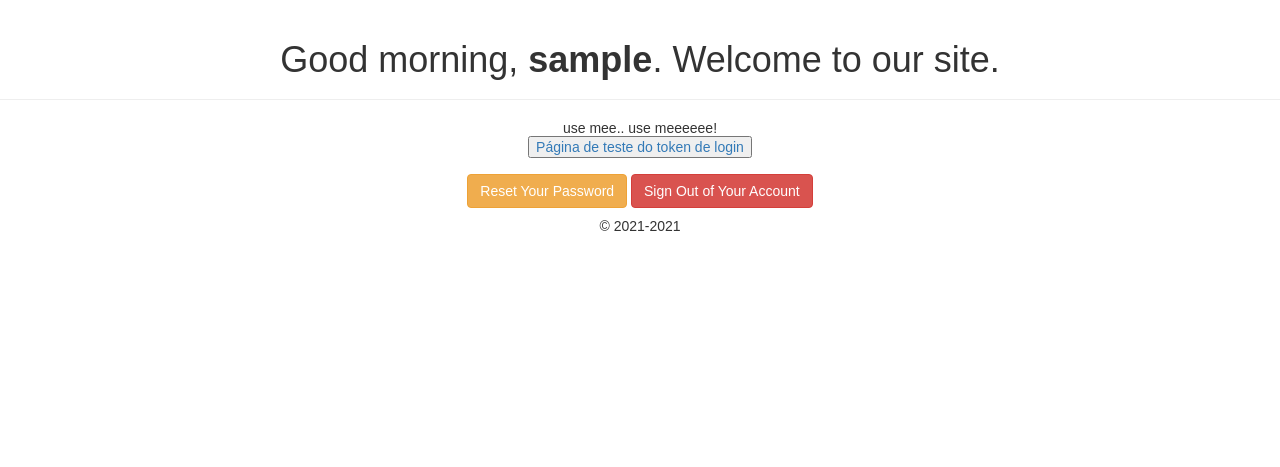
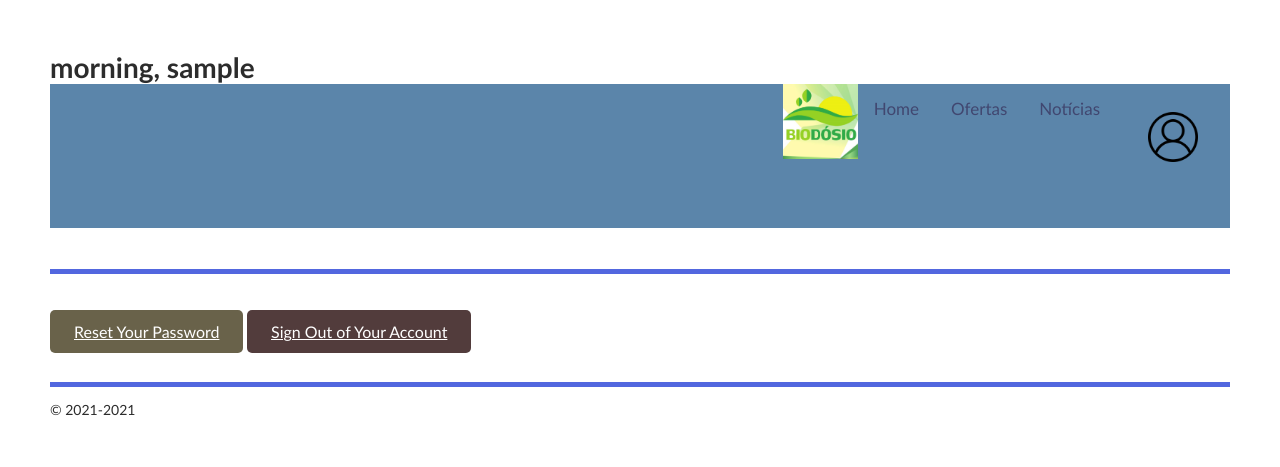
Before and after one commit to winglessvolk/Pemprego, a PHP site: page /welcome.php in a window 1280 px wide. Shown: the top 467 px of the page. Run offline with PHP 8.4, Linux system fonts and the light colour scheme; the visitor is signed in with stand-in values (Sample User, id 1).

Commit message:
added drop down menus and basic css

```diff
--- a/index.php
+++ b/index.php
@@ -17,7 +17,7 @@
 				<li><a href="login.php"><img src="images/male.png" width="50px" height="50px" alt="Usuário"/></a></li>
     			<li><a href="#">Notícias</a></li>
 				<li><a href="#">Ofertas</a></li>
-				<li><a href="#">Home</a></li>
+				<li><a href="index.php">Home</a></li>
 				<li><img src="images\logo.png" alt="logotipo" class="avatar" height="75" width="75"></li>
   			</ul>
 		</nav>
--- a/welcome.php
+++ b/welcome.php
@@ -27,26 +27,52 @@ if ($time >= "06:00:01") {
 <head>
     <meta charset="UTF-8">
     <title>Welcome</title>
-    <link rel="stylesheet" href="https://maxcdn.bootstrapcdn.com/bootstrap/3.3.7/css/bootstrap.css">
-    <style type="text/css">
-        body{ font: 14px sans-serif; text-align: center; }
-    </style>
+    <link rel="stylesheet" href="css\reset.css">
+    <link rel="stylesheet" href="css\default.css">
+    <link rel="stylesheet" href="css\welcome.css">
+
 </head>
 <body>
-    <div class="page-header">
-        <h1>Good <?php echo $tod; ?>, <b><?php echo htmlspecialchars($_SESSION["username"]); ?></b>. Welcome to our site.</h1>
+    <div class="container">
+    <div>
+            <h1><?php echo $tod; ?>, <b><?php echo htmlspecialchars($_SESSION["username"]); ?></b></h1>
         </div>
+        <!-- navigation -->
         <div>
-        use mee.. use meeeeee!
+		    <nav class="topnav">
+  			    <ul class="topnav a">
+
+                    <li class="dropdown">
+                    <a href="login.php"><img src="images/male.png" width="50px" height="50px" alt="Usuário" class="dropbtn"/></a>
+                            <div class="dropdown-content">
+                                <a href="logout.php">Terminar Sessão</a>
+                                <a href="userarea.php">Conta</a>
+                                <a href="unused.php">Vazio</a>
                             </div>
-    <div>
-    <a href="userarea.php"><button>Página de teste do token de login</button></a>
+                    </li>
+    			    <li><a href="#">Notícias</a></li>
+				    <li><a href="#">Ofertas</a></li>
+				    <li><a href="index.php">Home</a></li>
+				    <li><img src="images\logo.png" alt="logotipo" class="avatar" height="75" width="75"></li>
+  			    </ul>
+                  <br><br>
+		    </nav>
         </div>
-    <br>
+        <!-- Navigation end -->
+        <br><br>
+        <hr class="hr">
+        <br><br>
+        <div class="controls">
         <p>
-        <a href="reset-password.php" class="btn btn-warning">Reset Your Password</a>
-        <a href="logout.php" class="btn btn-danger">Sign Out of Your Account</a>
+            <a href="reset-password.php" class="button-red">Reset Your Password</a>
+            <a href="logout.php" class="button-yellow">Sign Out of Your Account</a>
         </p>
+        </div>
+        <br><br>
+        <hr class="hr">
+        <div class="footer">
         &copy; 2021-<?php echo date("Y");?>
+        </div>
+    </div>
 </body>
 </html>
```
Also changed, not shown: userarea.php (+16 -5 lines), css/default.css (line endings or trailing spaces). Lines whose indentation alone changed are shown as unchanged.
